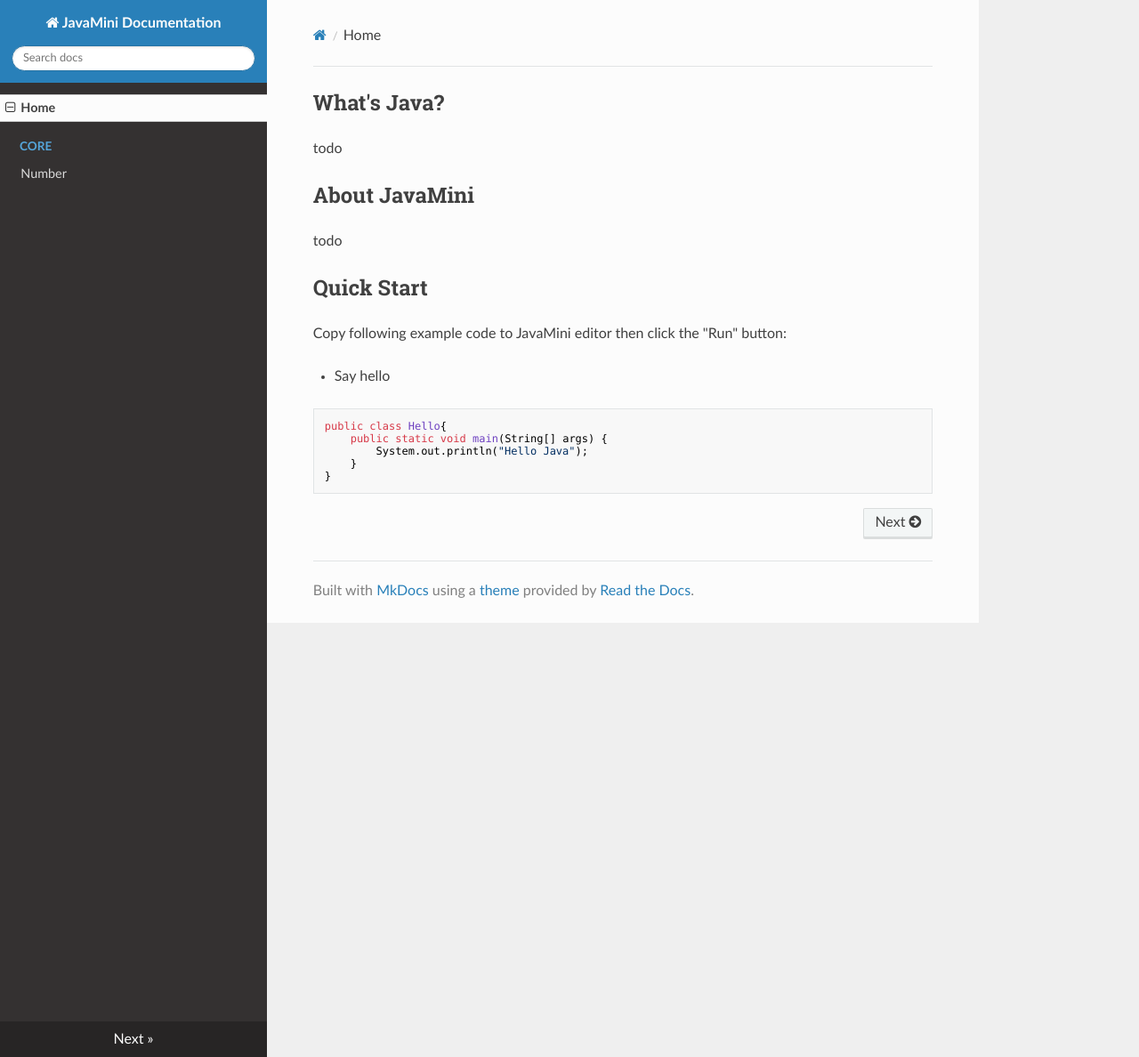
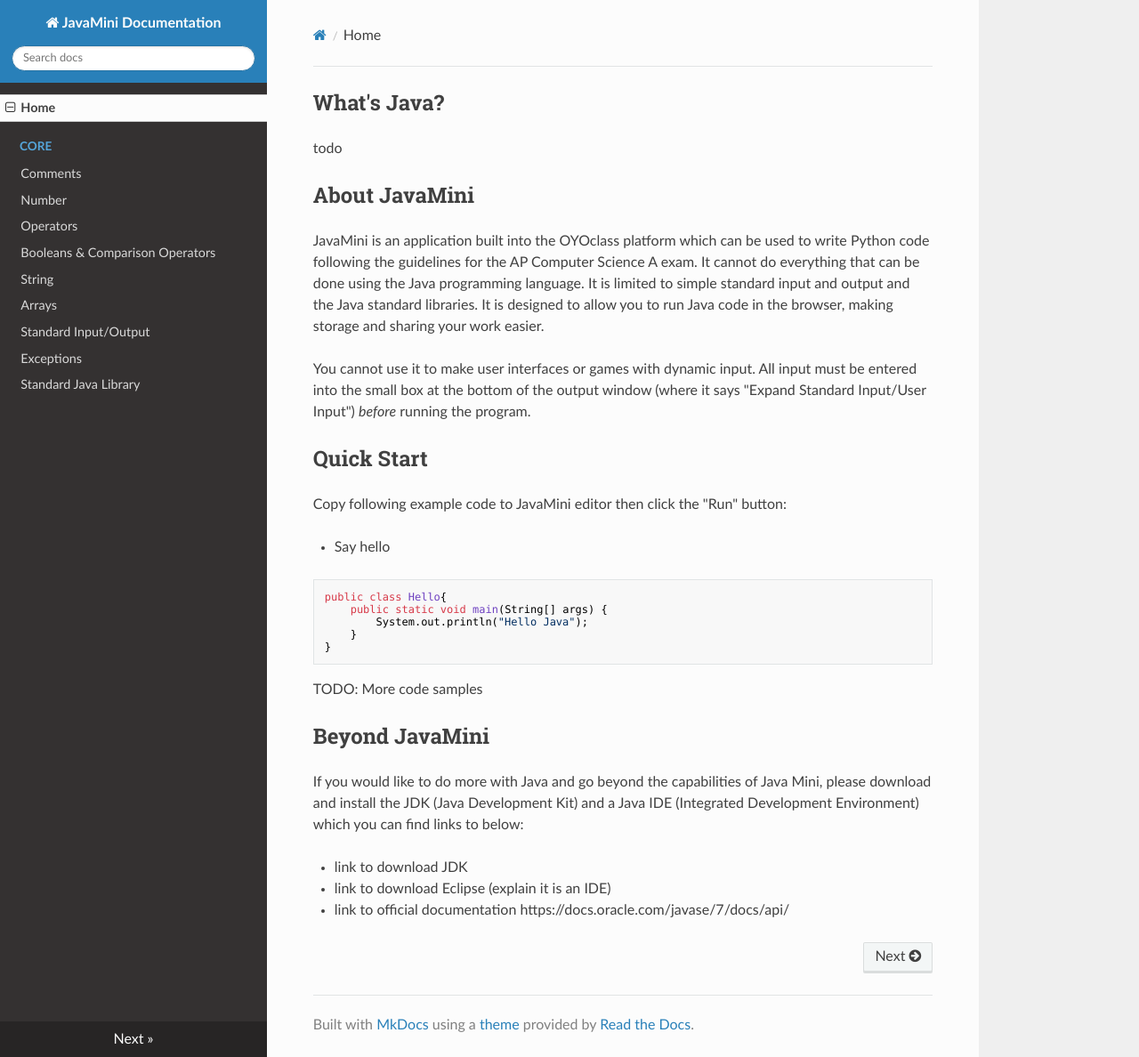
Before and after one commit to bofeng/javamini-doc, an MkDocs documentation site: the page built from doc/index.md, in a window 1280 px wide and 1188 px high. Shown: the whole window at 89% size. Built offline with MkDocs 1.6.1, drawn with Linux system fonts in a browser that asks for light colours; nearby versions of some CDN libraries; old or Windows-style settings are respelled for this version of MkDocs.

Commit message:
Added Files for each Core topic

````diff
--- a/doc/index.md
+++ b/doc/index.md
@@ -4,7 +4,9 @@
 
 ## About JavaMini
 
-todo
+JavaMini is an application built into the OYOclass platform which can be used to write Python code following the guidelines for the AP Computer Science A exam. It cannot do everything that can be done using the Java programming language. It is limited to simple standard input and output and the Java standard libraries. It is designed to allow you to run Java code in the browser, making storage and sharing your work easier.
+
+You cannot use it to make user interfaces or games with dynamic input. All input must be entered into the small box at the bottom of the output window (where it says "Expand Standard Input/User Input") *before* running the program.
 
 ## Quick Start
 
@@ -19,3 +21,13 @@
     }
 }
 ```
+
+TODO: More code samples
+
+## Beyond JavaMini
+
+If you would like to do more with Java and go beyond the capabilities of Java Mini, please download and install the JDK (Java Development Kit) and a Java IDE (Integrated Development Environment) which you can find links to below:
+
+* link to download JDK
+* link to download Eclipse (explain it is an IDE)
+* link to official documentation https://docs.oracle.com/javase/7/docs/api/
--- a/mkdocs.yml
+++ b/mkdocs.yml
@@ -4,4 +4,12 @@
 pages:
     - 'Home': 'index.md'
     - 'Core':
+        - 'Comments': 'core/comments.md'
         - 'Number': 'core/number.md'
+        - 'Operators': 'core/operators.md'
+        - 'Booleans & Comparison Operators': 'core/boolean.md'
+        - 'String': 'core/string.md'
+        - 'Arrays': 'core/arrays.md'
+        - 'Standard Input/Output': 'core/stdio.md'
+        - 'Exceptions': 'core/exceptions.md'
+        - 'Standard Java Library': 'core/stdlib.md'
````
Also changed, not shown: doc/core/arrays.md (added, +7 -0 lines), doc/core/boolean.md (added, +7 -0 lines), doc/core/comments.md (added, +5 -0 lines), doc/core/exceptions.md (added, +9 -0 lines), doc/core/number.md (+5 -1 lines), doc/core/operators.md (added, +6 -0 lines), doc/core/stdio.md (added, +7 -0 lines), doc/core/stdlib.md (added, +13 -0 lines), doc/core/string.md (added, +9 -0 lines), 1 other file.
